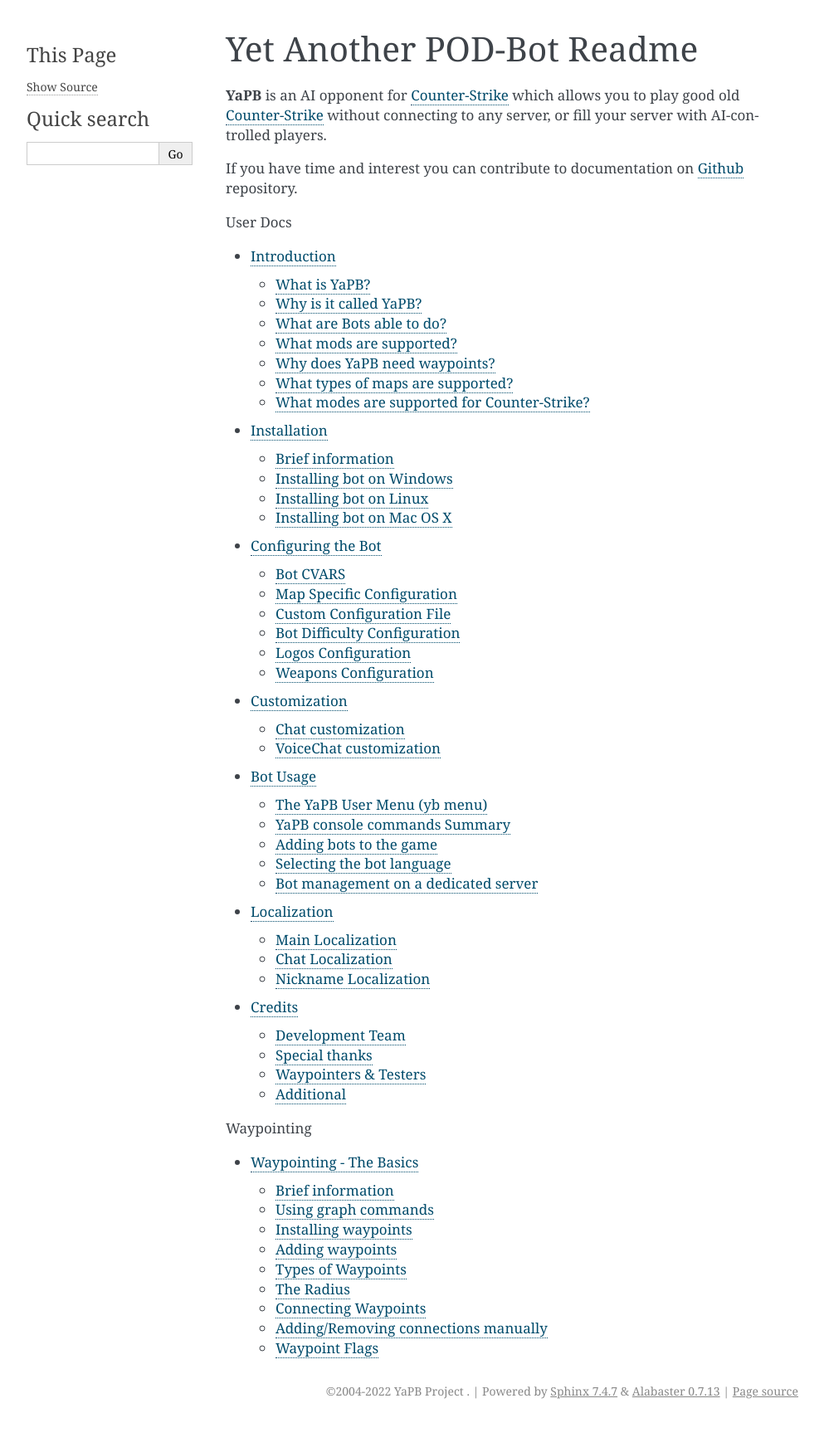
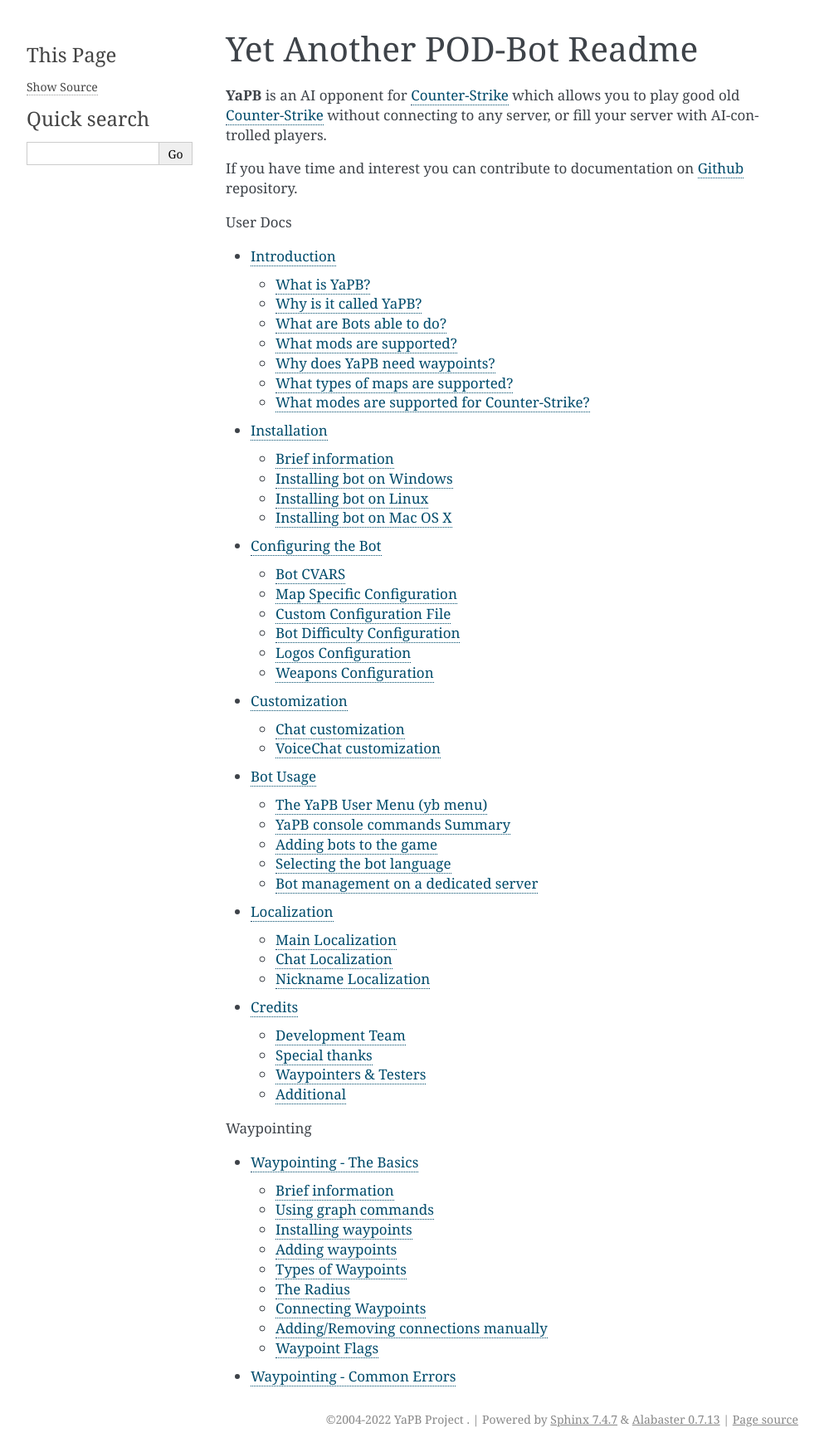
Before and after one commit to yapb/docs, a Sphinx documentation site: the page built from docs/index.rst, in a window 1280 px wide. Shown: the whole page at 83% size, without its empty margins (148-1141 px from the left). Built offline with Sphinx 7.4.7, drawn with Linux system fonts in a browser that asks for light colours; before the commit the page ends 1716 px from its top, so only the background shows below that.

Commit message:
Update common_errors.rst

```diff
--- a/docs/waypointing/common_errors.rst
+++ b/docs/waypointing/common_errors.rst
@@ -1 +1,4 @@
+********************************
+Waypointing - Common Errors
+********************************
 Nothing yet....
```
